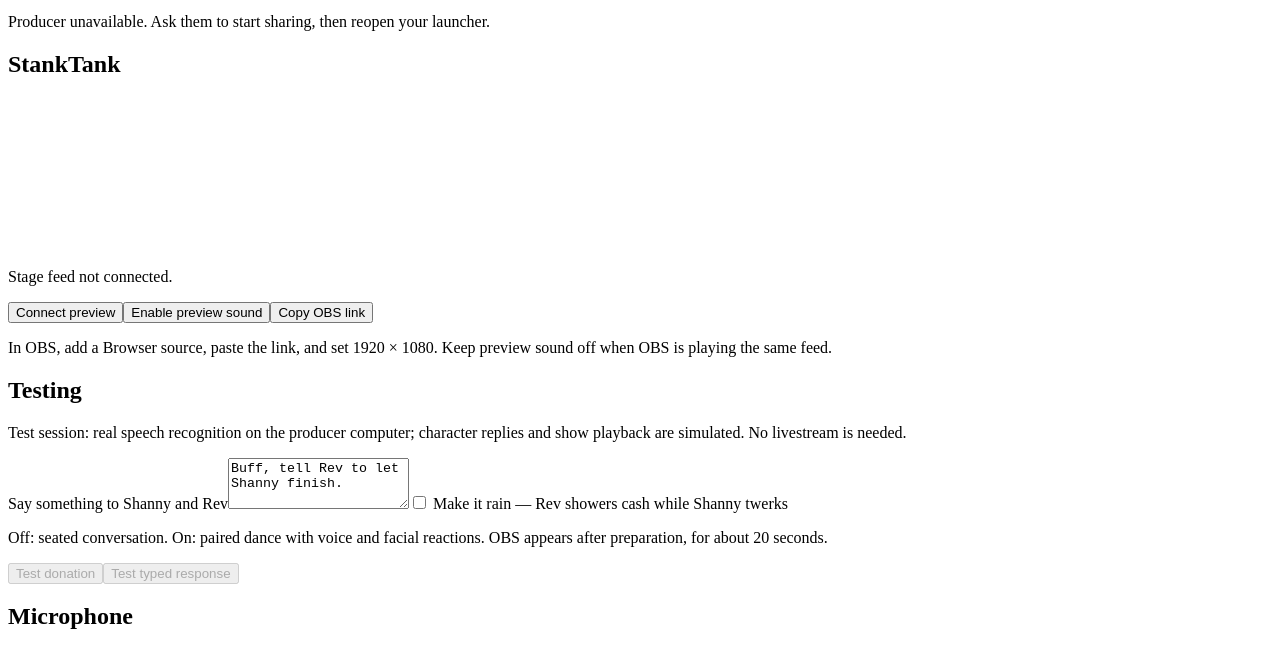
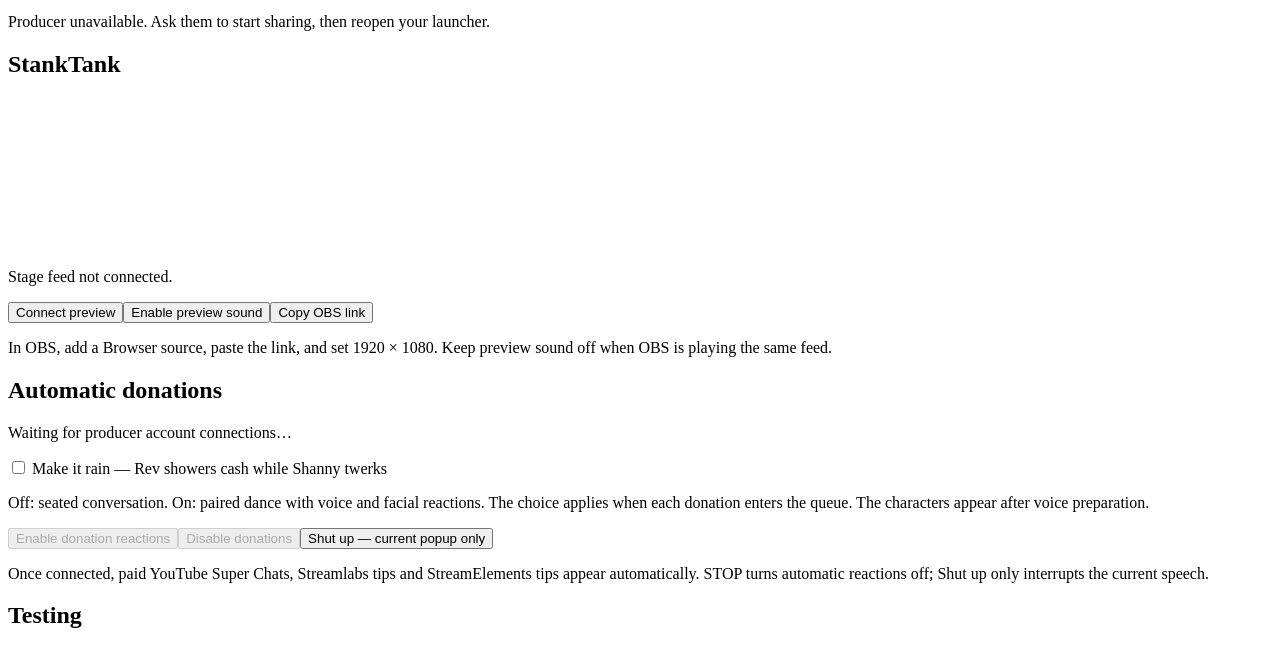
Before and after one commit to Strange-Machinery/shanny-rev-live-puppet, a website with bundled scripts: page src/remote-web/index.html in a window 1280 px wide. Shown: the part 135-781 px from the top of the page. Built offline with nearby package versions, Linux system fonts and the light colour scheme; no server answers.

Commit message:
Add simple automatic donations and current-popup interrupt controls

```diff
--- a/src/remote-web/index.html
+++ b/src/remote-web/index.html
@@ -1,8 +1,13 @@
 <!doctype html><html lang="en"><head><meta charset="utf-8"><meta name="viewport" content="width=device-width,initial-scale=1"><title>Buff launcher</title><link rel="stylesheet" href="/panel.css"><script src="/panel.js" type="module"></script></head>
 <body><main><p class="eyebrow">STRANGE MACHINERY · PRIVATE CONNECTION</p><h1>Buff launcher</h1><p>Your producer runs the models. You control the tests here.</p><p id="status" role="status">Connecting to your producer…</p>
 <section><h2>StankTank</h2><video id="stage-preview" autoplay playsinline muted></video><p id="stage-status" role="status">Stage feed not connected.</p><p id="stage-quality"></p><div class="buttons"><button id="connect-stage">Connect preview</button><button id="stage-sound">Enable preview sound</button><button id="copy-obs">Copy OBS link</button></div><p>In OBS, add a Browser source, paste the link, and set 1920 × 1080. Keep preview sound off when OBS is playing the same feed.</p><input id="obs-link" aria-label="OBS browser source link" readonly hidden></section>
+<section id="donation-controls"><h2>Automatic donations</h2><p id="donation-status" role="status">Waiting for producer account connections…</p>
+<label><input type="checkbox" id="make-it-rain"> Make it rain — Rev showers cash while Shanny twerks</label>
+<p>Off: seated conversation. On: paired dance with voice and facial reactions. The choice applies when each donation enters the queue. The characters appear after voice preparation.</p>
+<div class="buttons"><button id="donation-enable" disabled>Enable donation reactions</button><button id="donation-stop" disabled>Disable donations</button><button id="shut-up">Shut up — current popup only</button></div>
+<p>Once connected, paid YouTube Super Chats, Streamlabs tips and StreamElements tips appear automatically. STOP turns automatic reactions off; Shut up only interrupts the current speech.</p></section>
 <section><h2>Testing</h2><p class="notice" id="service-note">Test session: real speech recognition on the producer computer; character replies and show playback are simulated. No livestream is needed.</p><pre id="dialogue" aria-live="polite"></pre>
-<label for="text">Say something to Shanny and Rev</label><textarea id="text" rows="3" maxlength="1000">Buff, tell Rev to let Shanny finish.</textarea><label><input type="checkbox" id="make-it-rain"> Make it rain — Rev showers cash while Shanny twerks</label><p>Off: seated conversation. On: paired dance with voice and facial reactions. OBS appears after preparation, for about 20 seconds.</p><div class="buttons"><button id="donate">Test donation</button><button id="replay">Test typed response</button></div>
+<label for="text">Say something to Shanny and Rev</label><textarea id="text" rows="3" maxlength="1000">Buff, tell Rev to let Shanny finish.</textarea><p>Testing uses the selected seated/rain option above.</p><div class="buttons"><button id="donate">Test donation</button><button id="replay">Test typed response</button></div>
 <h2>Microphone</h2><p>Use your microphone and headphones. Audio is sent privately to your producer only when you finish a recording.</p><select id="device" aria-label="Microphone"><option value="">Default microphone</option></select><button id="mic">Test microphone</button><pre id="result" aria-live="polite"></pre></section>
 <details id="animations"><summary>Animations ▾</summary><p>Choose Shanny, Rev, or Both, then a category and gesture. MotionLab defines the contents.</p><label for="actor">Performers</label><select id="actor"><option value="SHANNY">Shanny</option><option value="REV">Rev</option><option value="BOTH">Both</option></select><label for="category">Category</label><select id="category"></select><label for="context">Context</label><select id="context"></select><label for="gesture">Animation / gesture</label><select id="gesture"></select><p id="animation-status" role="status">Open this menu to load the latest catalog.</p><button id="play-animation" disabled>Play animation</button></details>
 <button id="stop" class="stop">STOP — silence and cancel</button><p class="foot">Your producer must keep the host app open. Closing this page stops capture; a lost connection stops the test stage after its short timeout.</p></main></body></html>
```
